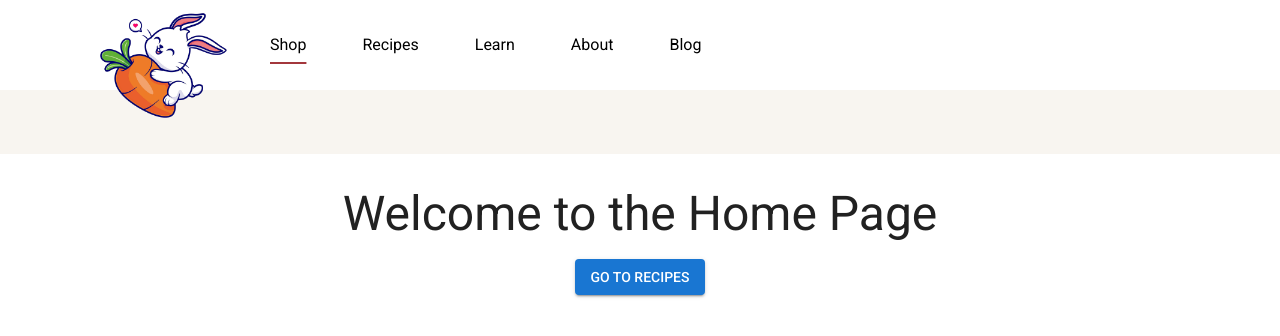
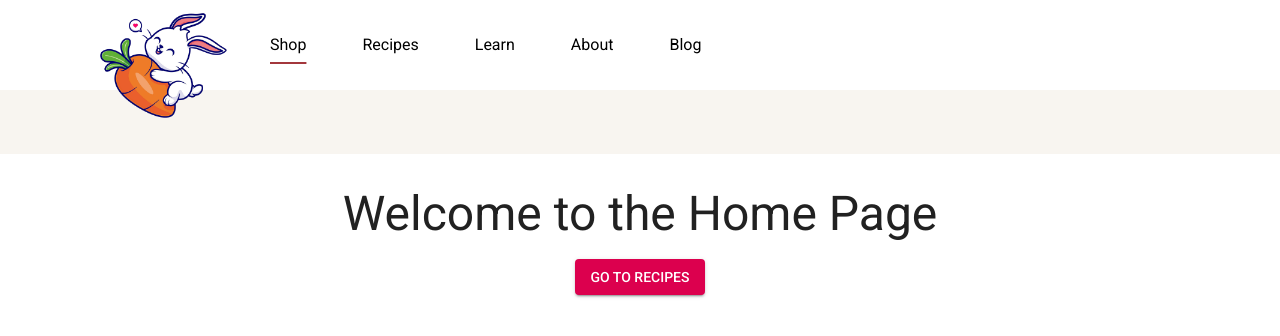
Before and after one commit to donleqt/scentronix-frontend, a Next.js app: page / in a window 1280 px wide. Shown: the top 336 px of the page. Built offline with nearby package versions, Linux system fonts and the light colour scheme; what @mui/material-nextjs would draw is missing.

Commit message:
style: change home page button

```diff
--- a/src/app/(pages)/page.tsx
+++ b/src/app/(pages)/page.tsx
@@ -9,7 +9,7 @@ export default function HomePage() {
           Welcome to the Home Page
         </Typography>
         <NextLink href="/recipes" passHref>
-          <Button variant="contained" color="primary">
+          <Button variant="contained" color="secondary">
             Go to Recipes
           </Button>
         </NextLink>
```
